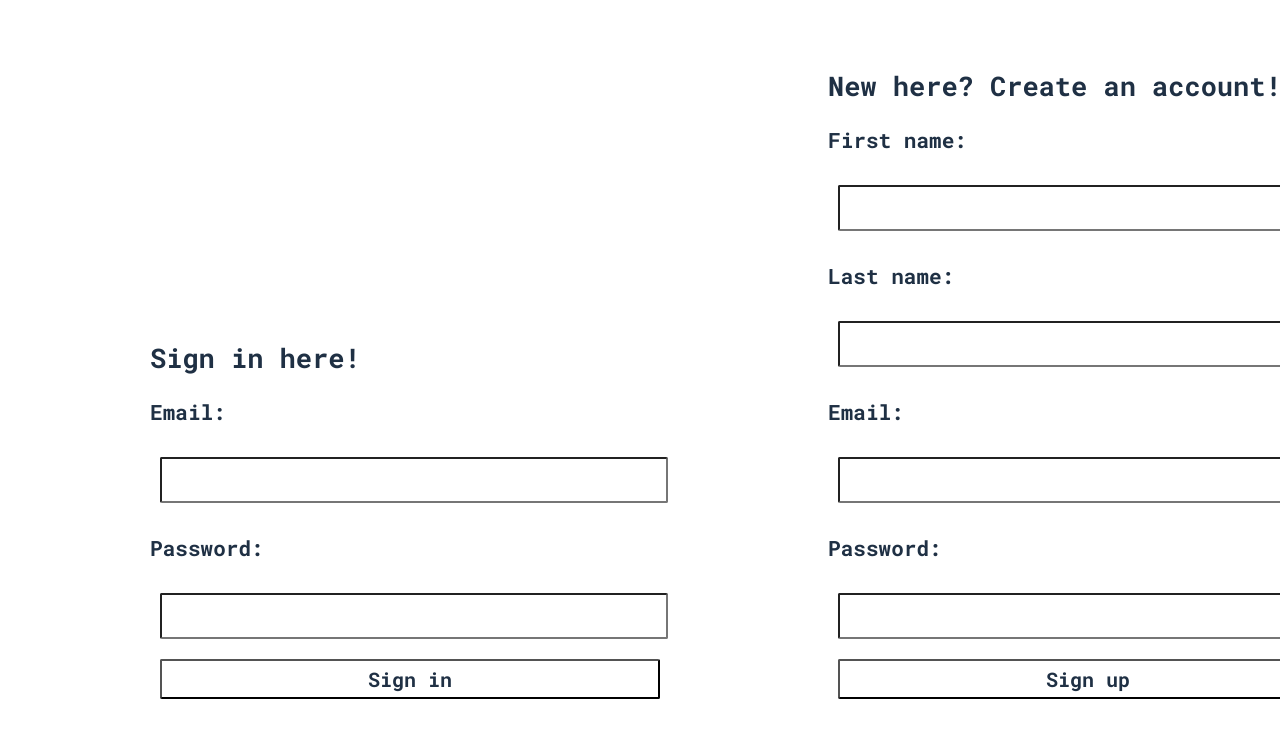
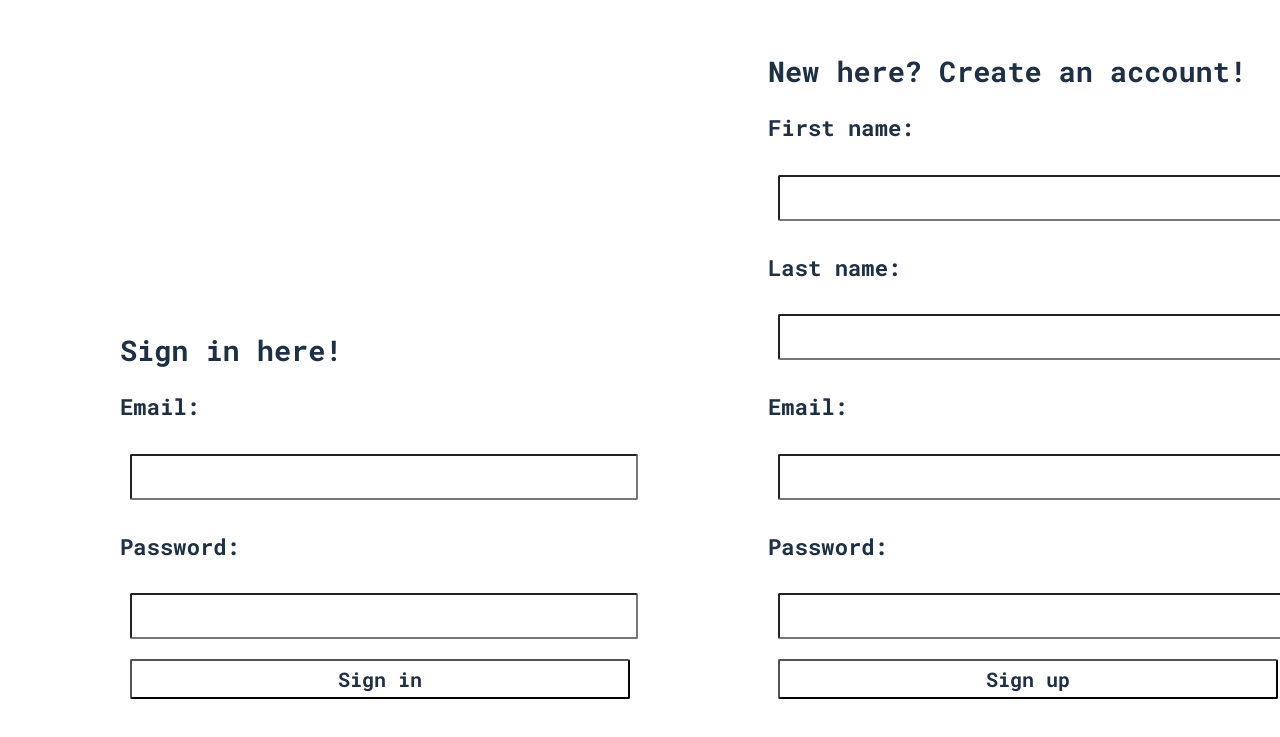
Before and after one commit to miriamfrank23/Book-Ends-frontend, a React (Create React App) app: page / in a window 1280 px wide. Shown: the part 391-1128 px from the top of the page. Built offline with nearby package versions, Linux system fonts and the light colour scheme; no server answers.

Commit message:
final styling

```diff
--- a/src/App.css
+++ b/src/App.css
@@ -126,7 +126,7 @@ input {
   background-color: white;
   font-size: 20px;
   color: #1F3044;
-  /* margin-right: 500px; */
+  font-weight: bold;
 }
 
 button {
@@ -198,13 +198,13 @@ h1, h2, h3, h4, h5, h6 {
 }
 
 #loginForm {
-  margin-right: 150px;
-  margin-left: 150px;
+  margin-right: 120px;
+  margin-left: 120px;
   margin-bottom: 300px;
 }
 
 #signupForm {
-  margin-right: 150px;
+  margin-right: 120px;
   margin-bottom: 300px;
 }
 
@@ -312,11 +312,12 @@ h1, h2, h3, h4, h5, h6 {
 }
 
 .userProfile {
-  margin: 20px;
+  margin: 20px
 }
 
 #searchBar {
   margin-bottom: 15px;
+  /* font-weight: normal; */
 }
 
 .pageBody {
--- a/src/index.css
+++ b/src/index.css
@@ -5,7 +5,7 @@ body {
   -moz-osx-font-smoothing: grayscale;
   font-family: 'Roboto Mono', monospace;
   color: #1F3044;
-  font-size: 18px;
+  font-size: 19px;
   background: white;
   -moz-background-size: 100%;
    -o-background-size: 100%;
```
